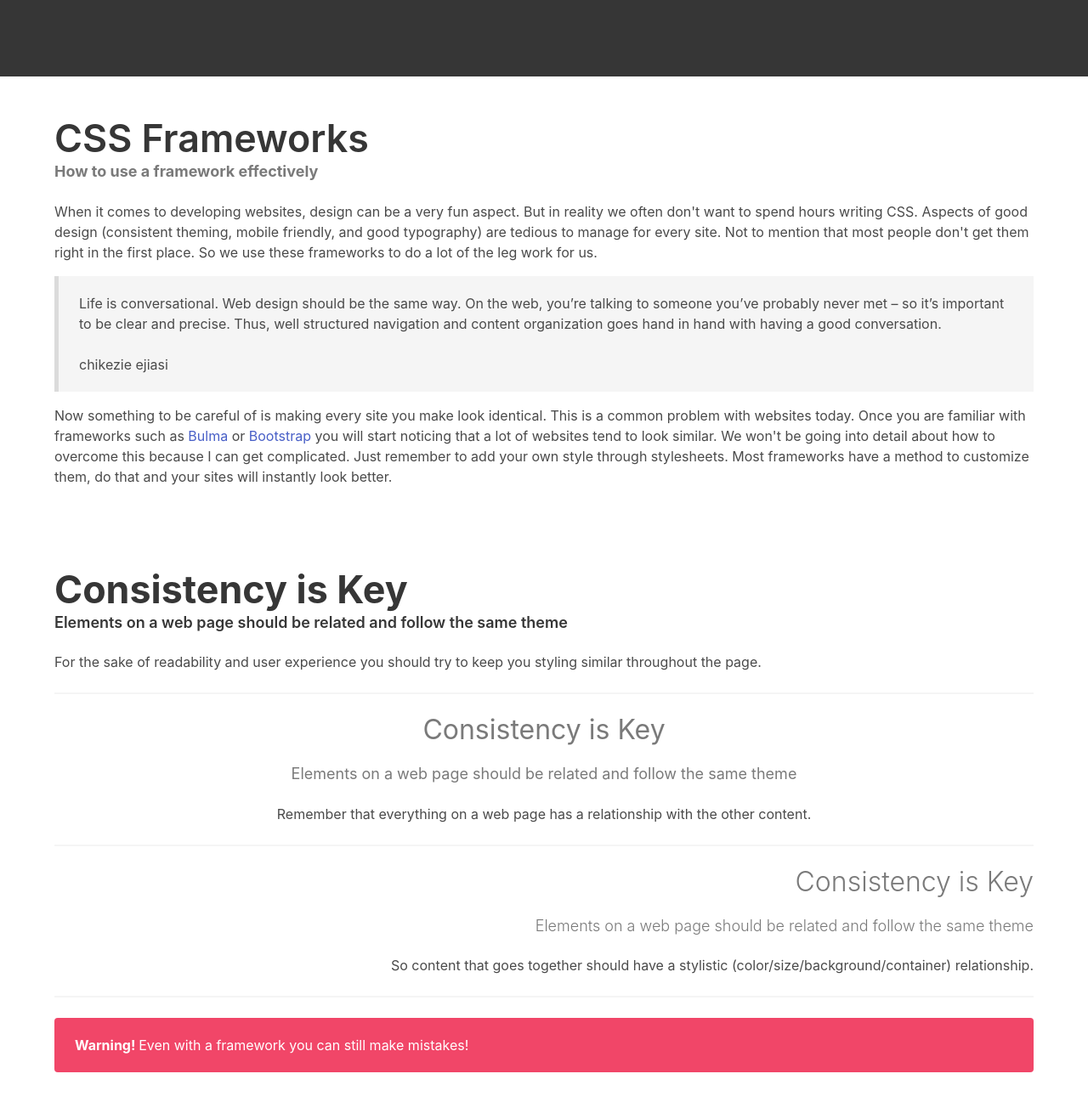
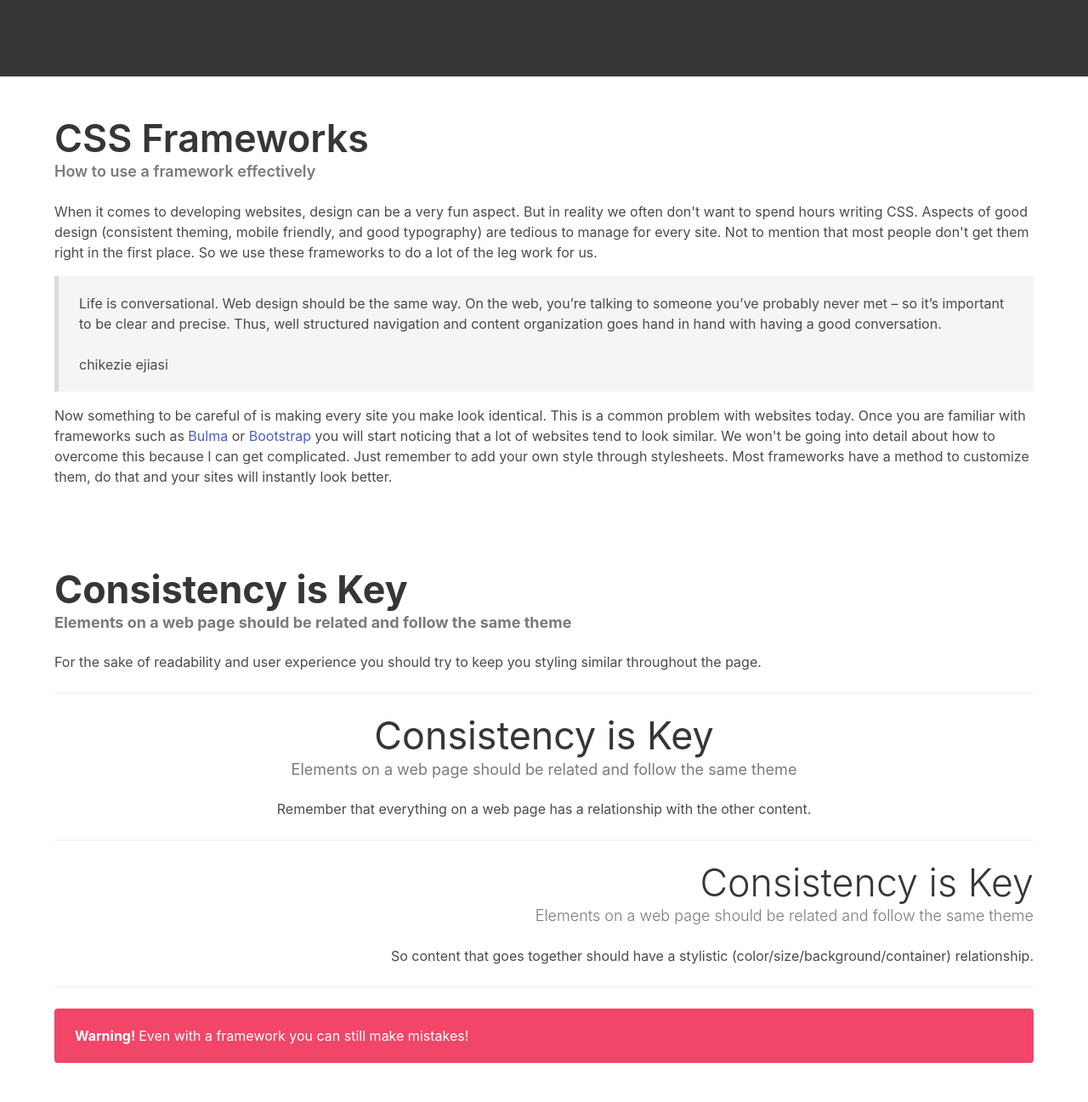
Before and after one commit to jdmar3-comp426/a02-geoandr-01, a website: page index.html in a window 1280 px wide. Shown: the part 710-2007 px from the top of the page at 85% size. Drawn offline with nearby package versions, Linux system fonts and the light colour scheme; a web font is replaced by a local one.

Commit message:
2nd attempt

```diff
--- a/index.html
+++ b/index.html
@@ -27,7 +27,7 @@
         <div class="container">
             <div class="content">
                 <h1 class="title">CSS Frameworks</h1>
-                <h5 class="subtitle has-text-grey has-text-weight-bold">How to use a framework effectively</h5>
+                <h5 class="subtitle has-text-grey">How to use a framework effectively</h5>
                 <p>
                     When it comes to developing websites, design can be a very fun aspect. But in reality we often don't want to spend hours writing CSS. Aspects of good design (consistent theming, mobile friendly, and good typography) are tedious to manage for every site.
                     Not to mention that most people don't get them right in the first place. So we use these frameworks to do a lot of the leg work for us.
@@ -50,14 +50,14 @@
         <div class="container">
             <div class="content">
                 <h1 class="title has-text-weight-bold">Consistency is Key</h1>
-                <h5 class="subtitle">Elements on a web page should be related and follow the same theme</h5>
+                <h5 class="subtitle has-text-grey has-text-weight-bold">Elements on a web page should be related and follow the same theme</h5>
                 <p>
                     For the sake of readability and user experience you should try to keep you styling similar throughout the page.
                 </p>
             </div>
             <hr>
             <div class="content has-text-centered">
-                <h1 class="subtitle has-text-grey has-text-weight-normal">Consistency is Key</h1>
+                <h1 class="title has-text-weight-normal">Consistency is Key</h1>
                 <h5 class="subtitle has-text-grey has-text-weight-normal">Elements on a web page should be related and follow the same theme</h5>
                 <p>
                     Remember that everything on a web page has a relationship with the other content.
@@ -65,7 +65,7 @@
             </div>
             <hr>
             <div class="content has-text-right">
-                <h1 class="subtitle has-text-grey has-text-weight-light">Consistency is Key</h1>
+                <h1 class="title has-text-weight-light">Consistency is Key</h1>
                 <h5 class="subtitle has-text-grey has-text-weight-light">Elements on a web page should be related and follow the same theme</h5>
                 <p>
                     So content that goes together should have a stylistic (color/size/background/container) relationship.
--- a/package.json
+++ b/package.json
@@ -11,7 +11,7 @@
     "url": "git+https://github.com/jdmar3-comp426/a02-geoandr-01.git"
   },
   "author": "",
-  "license": "ISC",
+  "license": "AGPL-3.0-only",
   "bugs": {
     "url": "https://github.com/jdmar3-comp426/a02-geoandr-01/issues"
   },
@@ -19,5 +19,6 @@
   "dependencies": {
     "browser-sync": "^2.27.5",
     "bulma": "^0.9.3"
-  }
+  },
+  "devDependencies": {}
 }
```
